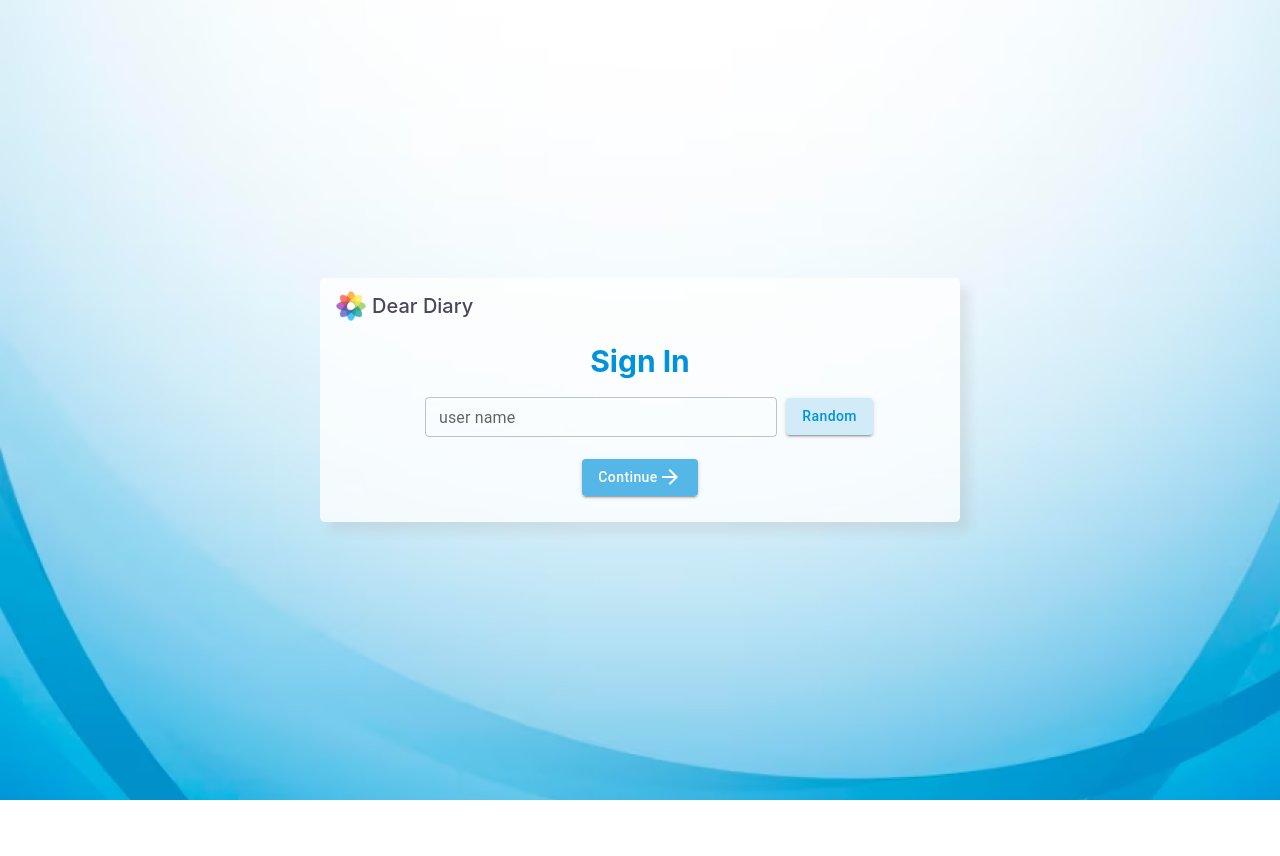
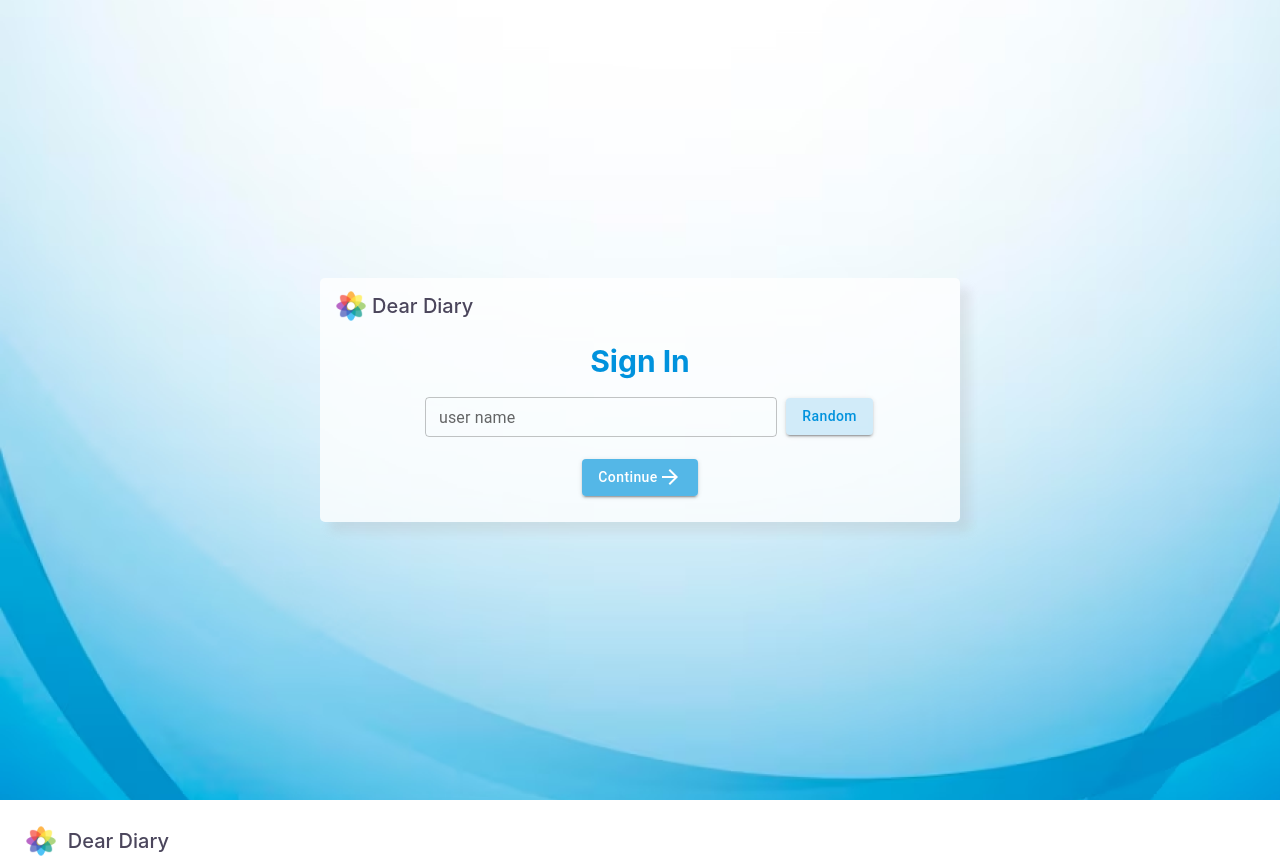
Before and after one commit to fcodelabs/training-web, a React (Create React App) app in the folder dear-diary/: page / in a window 1280 px wide. Before the commit the page ends 800 px from the top, so only its background shows below. Built offline with nearby package versions, Linux system fonts and the light colour scheme.

Commit message:
corrected file names

```diff
--- a/dear-diary/src/App.tsx
+++ b/dear-diary/src/App.tsx
@@ -1,13 +1,14 @@
 import React from 'react';
-import Layout from './components/layout/layout';
-import SignInPage from './containers/signinPage/page/signInPage';
+import Layout from './components/Layout/Layout';
+import SignInPage from './containers/signinPage/Page/SignInPage';
+import HomePage from './containers/HomePage/HomePage';
 
 function App() {
   return (
     <div className="App">
        <Layout />
        <SignInPage />
-
+       <HomePage />
     </div>
   );
 }
--- a/dear-diary/src/components/Layout/Layout.tsx
+++ b/dear-diary/src/components/Layout/Layout.tsx
@@ -1,6 +1,6 @@
 // common background
 
-import "./layout.css";
+import "./Layout.css";
 
 const Layout = () => {
     return (
--- a/dear-diary/src/components/dearDiary/dearDiary.tsx
+++ b/dear-diary/src/components/dearDiary/dearDiary.tsx
@@ -1,5 +1,5 @@
 import logo from "./logo.png"
-import "./dearDiary.css"
+import "./DearDiary.css"
 
 const Deardiary = () => {
     return (
--- /dev/null
+++ b/dear-diary/src/containers/HomePage/HomePage.tsx
@@ -0,0 +1,11 @@
+import Deardiary from "../../components/DearDiary/DearDiary"
+
+const homePage = () => {
+    return (
+        <div>
+            <Deardiary/>
+        </div>
+    )
+}
+
+export default homePage;
--- a/dear-diary/src/containers/signinPage/page/signInPage.tsx
+++ b/dear-diary/src/containers/signinPage/page/signInPage.tsx
@@ -1,7 +1,7 @@
 
-import getrandomName from "../random/randomNameGenerator";
-import "./signInPage.css";
-import Deardiary from "../../../components/dearDiary/dearDiary";
+import getrandomName from "../Random/RandomNameGenerator";
+import "./SignInPage.css";
+import Deardiary from "../../../components/DearDiary/DearDiary";
 import { Button } from "@mui/material";
 import TextField from '@mui/material/TextField';
 import ArrowForwardIcon from '@mui/icons-material/ArrowForward';
```
